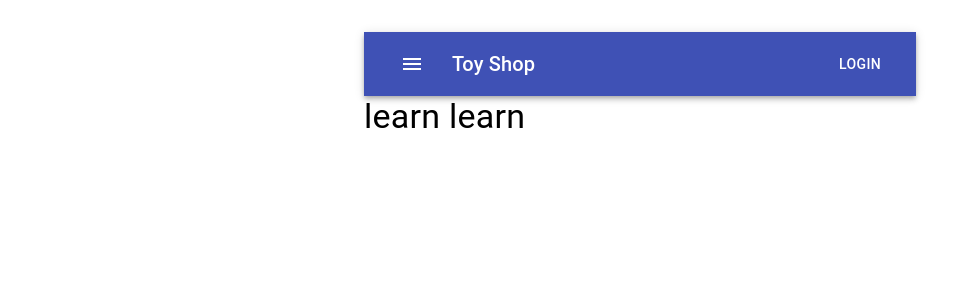
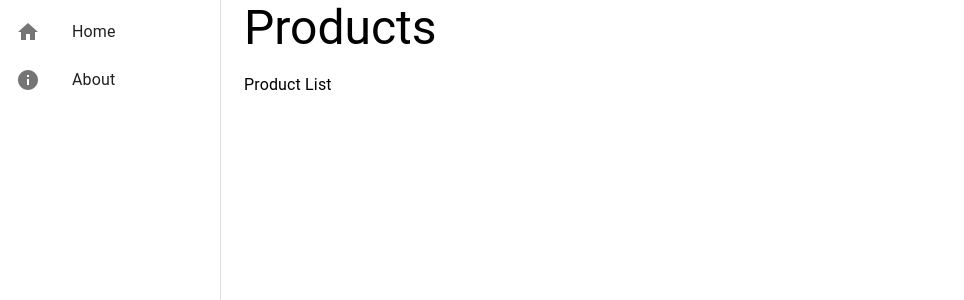
Before and after one commit to jessequiroga/react-shopping, a React (Create React App) app: page / in a window 1280 px wide. Shown: the top 300 px of the page, without its empty margins (0-964 px from the left). Built offline with nearby package versions, Linux system fonts and the light colour scheme.

Commit message:
router + ui drawer

```diff
--- a/package.json
+++ b/package.json
@@ -10,7 +10,6 @@
         "@testing-library/user-event": "^7.1.2",
         "@types/jest": "^24.0.0",
         "@types/node": "^12.0.0",
-        "@types/react": "^16.9.36",
         "@types/react-dom": "^16.9.8",
         "@typescript-eslint/eslint-plugin": "^3.3.0",
         "@typescript-eslint/parser": "^3.1.0",
@@ -21,8 +20,11 @@
         "lint-staged": "^10.2.9",
         "react": "^16.13.1",
         "react-dom": "^16.13.1",
+        "react-router-dom": "^5.2.0",
         "react-scripts": "3.4.1",
-        "typescript": "^3.8.2"
+        "typescript": "^3.8.2",
+        "@types/react": "^16.9.38",
+        "@types/react-router-dom": "^5.1.5"
     },
     "scripts": {
         "start": "react-scripts start",
--- a/src/components/App/index.tsx
+++ b/src/components/App/index.tsx
@@ -1,19 +1,81 @@
 import React from 'react';
 import './App.css';
 import Typography from '@material-ui/core/Typography';
-import { Container, Box } from '@material-ui/core';
+import {
+    Container,
+    makeStyles,
+    Drawer,
+    List,
+    ListItem,
+    ListItemIcon,
+    ListItemText,
+} from '@material-ui/core';
+import { BrowserRouter as Router, Switch, Route, Link } from 'react-router-dom';
+import HomeIcon from '@material-ui/icons/Home';
+import InfoIcon from '@material-ui/icons/Info';
 
-import { Top } from 'components';
+const useStyles = makeStyles((theme) => ({
+    drawerPaper: { width: 'inherit' },
+    link: { textDecoration: 'none', color: theme.palette.text.primary },
+}));
 
 export function App() {
+    const classes = useStyles();
+
     return (
-        <Container maxWidth="sm">
-            <Box my={4}>
-                <Top></Top>
-                <Typography variant="h4" component="h1" gutterBottom>
-                    learn learn
-                </Typography>
-            </Box>
-        </Container>
+        <Router>
+            <div style={{ display: 'flex' }}>
+                <Drawer
+                    style={{ width: '220px' }}
+                    variant="persistent"
+                    anchor="left"
+                    open={true}
+                    classes={{ paper: classes.drawerPaper }}
+                >
+                    <List>
+                        <Link to="/" className={classes.link}>
+                            <ListItem button>
+                                <ListItemIcon>
+                                    <HomeIcon />
+                                </ListItemIcon>
+                                <ListItemText primary={'Home'} />
+                            </ListItem>
+                        </Link>
+
+                        <Link to="/about" className={classes.link}>
+                            <ListItem button>
+                                <ListItemIcon>
+                                    <InfoIcon />
+                                </ListItemIcon>
+                                <ListItemText primary={'About'} />
+                            </ListItem>
+                        </Link>
+                    </List>
+                </Drawer>
+
+                <Switch>
+                    <Route expect path="/about">
+                        <Container>
+                            <Typography variant="h3" gutterBottom>
+                                About
+                            </Typography>
+                            <Typography variant="body1" gutterBottom>
+                                Lorem ipsum
+                            </Typography>
+                        </Container>
+                    </Route>
+                    <Route expect path="/">
+                        <Container>
+                            <Typography variant="h3" gutterBottom>
+                                Products
+                            </Typography>
+                            <Typography variant="body1" gutterBottom>
+                                Product List
+                            </Typography>
+                        </Container>
+                    </Route>
+                </Switch>
+            </div>
+        </Router>
     );
 }
--- a/src/components/Top/index.tsx
+++ /dev/null
@@ -1,50 +0,0 @@
-import React from 'react';
-import AppBar from '@material-ui/core/AppBar';
-import Toolbar from '@material-ui/core/Toolbar';
-import {
-    IconButton,
-    Typography,
-    makeStyles,
-    Theme,
-    createStyles,
-    Button,
-} from '@material-ui/core';
-import MenuIcon from '@material-ui/icons/Menu';
-
-const useStyles = makeStyles((theme: Theme) =>
-    createStyles({
-        root: {
-            flexGrow: 1,
-        },
-        menuButton: {
-            marginRight: theme.spacing(2),
-        },
-        title: {
-            flexGrow: 2,
-        },
-    }),
-);
-
-export function Top() {
-    const classes = useStyles();
-
-    return (
-        <div className={classes.root}>
-            <AppBar position="static">
-                <Toolbar>
-                    <IconButton
-                        className={classes.menuButton}
-                        color="inherit"
-                        aria-label="menu"
-                    >
-                        <MenuIcon />
-                    </IconButton>
-                    <Typography variant="h6" className={classes.title}>
-                        Toy Shop
-                    </Typography>
-                    <Button color="inherit">Login</Button>
-                </Toolbar>
-            </AppBar>
-        </div>
-    );
-}
--- a/src/components/index.ts
+++ b/src/components/index.ts
@@ -1,2 +1 @@
 export * from './App';
-export * from './Top';
```
Also changed, not shown: 2 other files (tests, documents, lock files or other folders).
